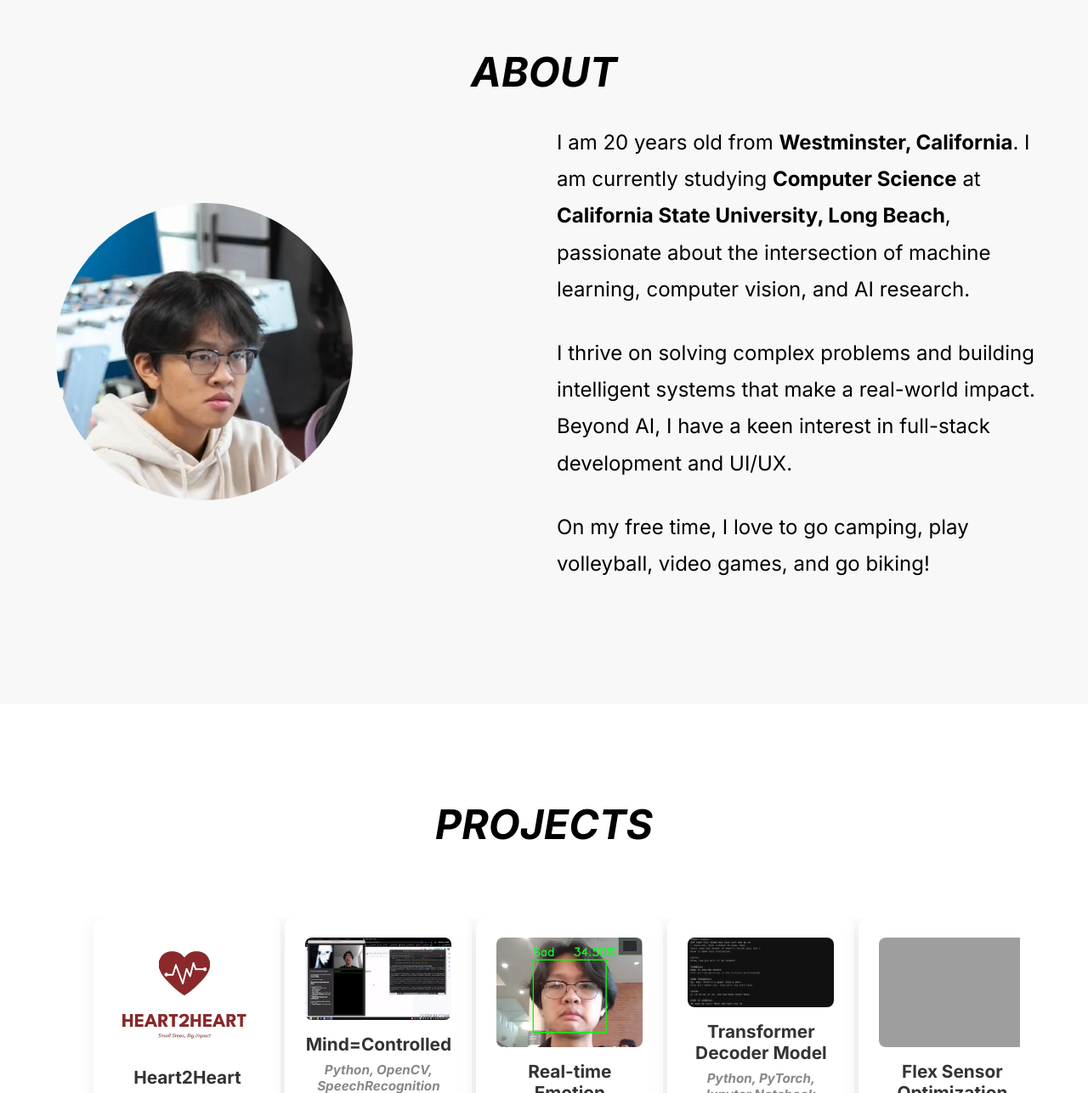
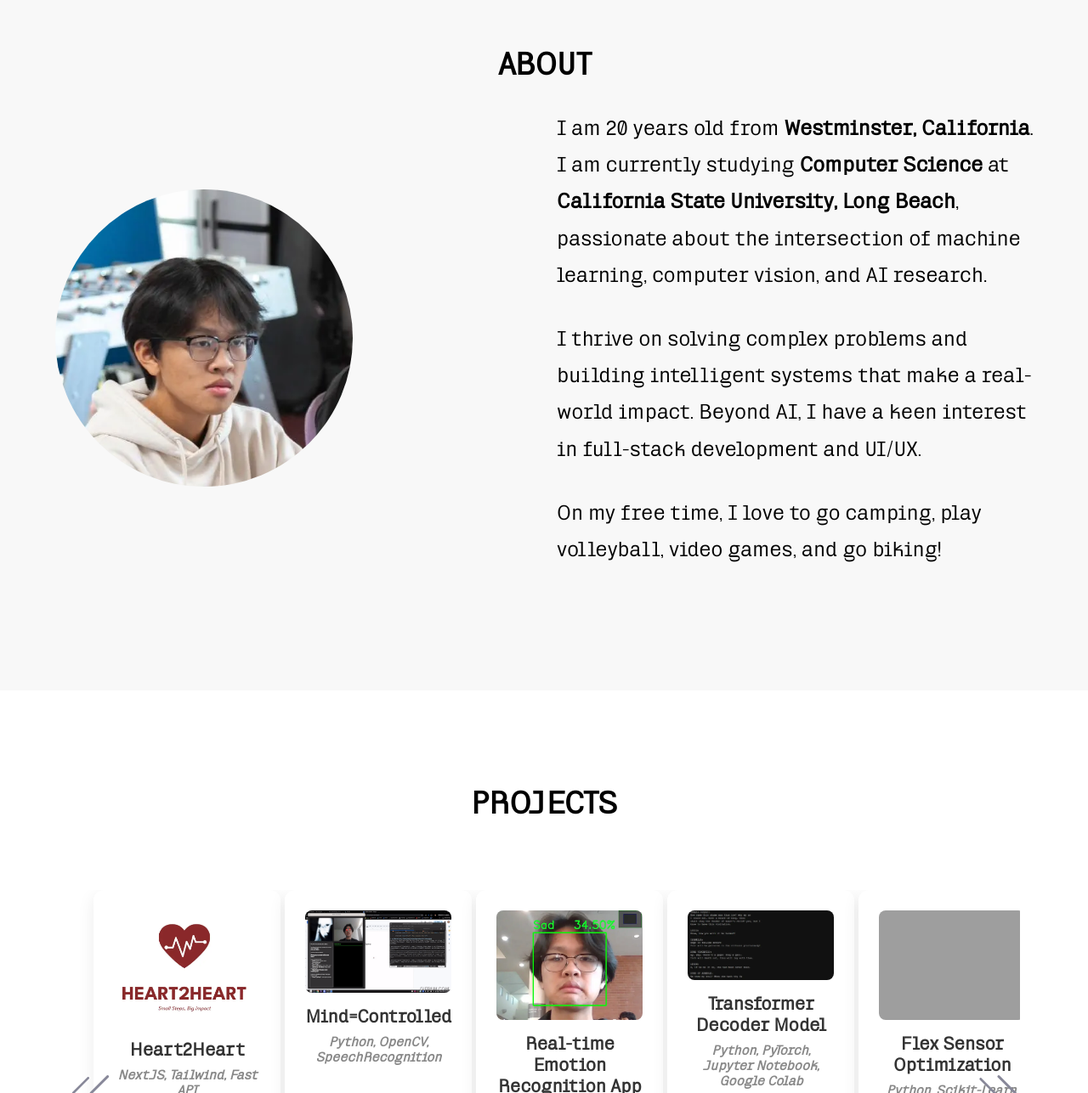
Before and after one commit to WTL04/portfolio, a React (Vite) app: page / in a window 1280 px wide. Shown: the part 1023-2310 px from the top of the page at 85% size. Built offline with nearby package versions, Linux system fonts and the light colour scheme; grey boxes are pictures that could not be loaded.

Commit message:
added new global next: miricle-mono

```diff
--- a/src/App.tsx
+++ b/src/App.tsx
@@ -1,17 +1,20 @@
-import "./App.css";
-
 //import pages
 import Home from "./Pages/Home";
 import About from "./Pages/About";
 import Projects from "./Pages/Projects"
 import Publications from "./Pages/Publications";
+import Contact from "./Pages/Contact"
 import Skills from "./Pages/Skills"
 import Footer from "./Components/Footer";
+
+// import global styles
+import "./index.css"
 
 function App() {
   return (
     <>
 
+      <div className="my-app" style={{ fontFamily: "miricle-mono"}}>
         <Home />
 
         <section className="section" id="about">
@@ -28,6 +31,7 @@ function App() {
 
         <Skills />
         <Footer />
+      </div>
     </>
   );
 }
--- a/src/Components/Footer.css
+++ b/src/Components/Footer.css
@@ -1,5 +1,5 @@
 * {
-    font-family: "Inter", sans-serif;
+    font-family: "miricle-mono", sans-serif;
 }
 
 .rectangle {
--- a/src/Components/Hero.css
+++ b/src/Components/Hero.css
@@ -1,5 +1,5 @@
 * {
-  font-family: "Inter", sans-serif;
+  font-family: "miricle-mono", sans-serif;
 }
 
 .intro {
@@ -21,7 +21,6 @@
   margin-top: 3rem;
 
   font-size: 2rem;
-  font-style: italic;
 }
 
 .icons {
--- a/src/Components/NavBar.css
+++ b/src/Components/NavBar.css
@@ -10,7 +10,7 @@
 html {scroll-behavior: smooth;}
 
 .navbar {
-  font-family: "Inter", sans-serif;
+  font-family: "miricle-mono", sans-serif;
   background-color: white;
   display: flex;
   align-items: center;
--- a/src/Components/NavBar.tsx
+++ b/src/Components/NavBar.tsx
@@ -29,7 +29,6 @@ const NavBar = () => {
         <li><a href="#about">ABOUT</a></li>
         <li><a href="#projects">PROJECTS</a></li>
         <li><a href="#publications">PUBLICATIONS</a></li>
-        <li><a href="#contact">CONTACT</a></li>
       </ul>
     </nav>
   );
--- a/src/Pages/About.css
+++ b/src/Pages/About.css
@@ -1,5 +1,5 @@
 * {
-  font-family: "Inter", sans-serif;
+  font-family: "miricle-mono", sans-serif;
 }
 
 .about-page-wrapper {
@@ -18,8 +18,7 @@
   background-color: #f8f8f8;
   display: flex;
   justify-content: center;
-  font-style: italic;
-  font-size: 2rem;
+  font-size: 1.5rem;
   padding-top: 7rem;
 }
 
--- a/src/Pages/Projects.css
+++ b/src/Pages/Projects.css
@@ -1,12 +1,11 @@
 * {
-  font-family: "Inter", sans-serif;
+  font-family: "miricle-mono", sans-serif;
 }
 
 .title-project
 {
   display: flex;
   justify-content: center;
-  font-style: italic;
-  font-size: 2rem;
+  font-size: 1.5rem;
   padding-top: 7rem;
 }
--- a/src/Pages/Publications.css
+++ b/src/Pages/Publications.css
@@ -1,12 +1,11 @@
 * {
-  font-family: "Inter", sans-serif;
+  font-family: "miricle-mono", sans-serif;
 }
 
 .title-publications{
   background-color: #ffffff;
   display: flex;
   justify-content: center;
-  font-style: italic;
-  font-size: 2rem;
+  font-size: 1.5rem;
   padding-top: 7rem;
 }
--- a/src/Pages/Skills.css
+++ b/src/Pages/Skills.css
@@ -3,7 +3,6 @@
   display: flex;
   flex-direction: column;
   align-items: center;
-  font-style: italic;
   font-size: 1.5rem;
   padding-top: 5rem;
   height: 35rem;
--- a/src/index.css
+++ b/src/index.css
@@ -0,0 +1,6 @@
+@font-face {
+  font-family: 'miricle-mono';
+  src: local('miricle-mono'), url('/fonts/miracle-mono.regular.otf') format('opentype');
+  font-weight: normal;
+  font-style: normal;
+}
```
Also changed, not shown: public/fonts/miracle-mono.regular.otf (added), src/App.css (deleted), 7 other files (tests, documents, lock files or other folders). Lines whose indentation alone changed are shown as unchanged.
